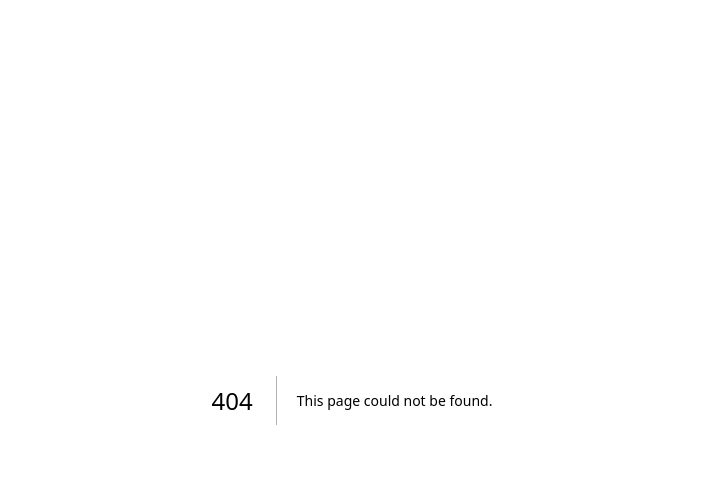
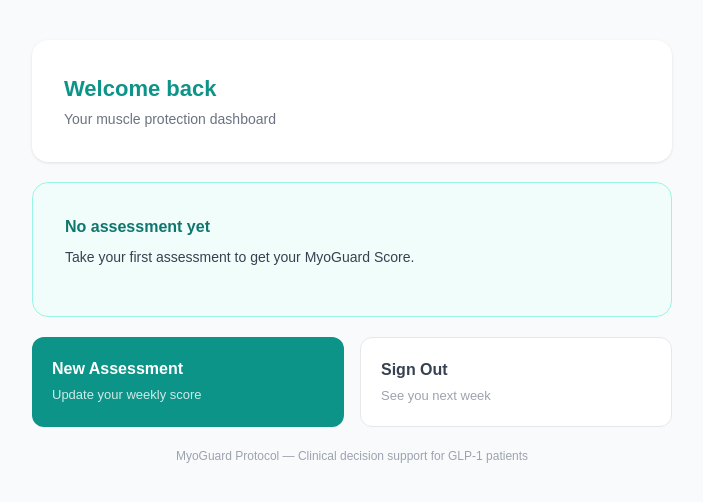
Before and after one commit to MyoGuardProtocol/myoguard-web, a Next.js app: page /dashboard in a window 1280 px wide. Before the commit this address had no page. Shown: the top 502 px of the page, without its empty margins (288-991 px from the left). Built offline with nearby package versions, Linux system fonts and the light colour scheme; no server answers.

Commit message:
Sprint 3 - Patient dashboard

```diff
--- /dev/null
+++ b/app/dashboard/page.tsx
@@ -0,0 +1,63 @@
+'use client'
+import { useUser } from "@clerk/nextjs"
+import { useEffect, useState } from "react"
+import Link from "next/link"
+
+export default function DashboardPage() {
+  const { user } = useUser()
+  const [latest, setLatest] = useState<any>(null)
+
+  useEffect(() => {
+    fetch("/api/assessment?latest=true")
+      .then(r => r.json())
+      .then(d => setLatest(d.assessment))
+      .catch(() => {})
+  }, [])
+
+  const score = latest?.muscleScore
+  const band = score?.riskBand || null
+  const COLORS: any = { LOW:"#16a34a", MODERATE:"#d97706", HIGH:"#ea580c", CRITICAL:"#dc2626" }
+  const LABELS: any = { LOW:"Low Risk", MODERATE:"Moderate Risk", HIGH:"High Risk", CRITICAL:"Critical Risk" }
+
+  return (
+    <div style={{ minHeight:"100vh", backgroundColor:"#f9fafb", padding:"40px 20px" }}>
+      <div style={{ maxWidth:"640px", margin:"0 auto", display:"flex", flexDirection:"column", gap:"20px" }}>
+        <div style={{ backgroundColor:"white", borderRadius:"16px", padding:"32px", boxShadow:"0 1px 3px rgba(0,0,0,0.1)" }}>
+          <h1 style={{ color:"#0d9488", fontSize:"22px", fontWeight:"bold", marginBottom:"4px" }}>Welcome back{user?.firstName ? ", " + user.firstName : ""}</h1>
+          <p style={{ color:"#6b7280", fontSize:"14px" }}>Your muscle protection dashboard</p>
+        </div>
+        {score ? (
+          <div style={{ backgroundColor:"white", borderRadius:"16px", padding:"32px", boxShadow:"0 1px 3px rgba(0,0,0,0.1)" }}>
+            <h2 style={{ color:"#111827", fontSize:"16px", fontWeight:"600", marginBottom:"16px" }}>Your Latest Score</h2>
+            <div style={{ display:"flex", alignItems:"center", gap:"24px" }}>
+              <div style={{ width:"80px", height:"80px", borderRadius:"50%", border:"6px solid", borderColor:COLORS[band], display:"flex", alignItems:"center", justifyContent:"center", flexShrink:0 }}>
+                <span style={{ fontSize:"24px", fontWeight:"bold", color:COLORS[band] }}>{Math.round(score.score)}</span>
+              </div>
+              <div>
+                <div style={{ fontSize:"14px", fontWeight:"600", color:COLORS[band], marginBottom:"4px" }}>{LABELS[band]}</div>
+                <div style={{ fontSize:"13px", color:"#6b7280" }}>Protein target: {score.proteinTargetG}g/day</div>
+                <div style={{ fontSize:"12px", color:"#9ca3af", marginTop:"4px" }}>Last assessment: {new Date(latest.assessmentDate).toLocaleDateString()}</div>
+              </div>
+            </div>
+          </div>
+        ) : (
+          <div style={{ backgroundColor:"#f0fdfa", borderRadius:"16px", padding:"32px", border:"1px solid #99f6e4" }}>
+            <h2 style={{ color:"#0f766e", fontSize:"16px", fontWeight:"600", marginBottom:"8px" }}>No assessment yet</h2>
+            <p style={{ color:"#374151", fontSize:"14px", marginBottom:"16px" }}>Take your first assessment to get your MyoGuard Score.</p>
+          </div>
+        )}
+        <div style={{ display:"grid", gridTemplateColumns:"1fr 1fr", gap:"16px" }}>
+          <Link href="/dashboard/assessment" style={{ backgroundColor:"#0d9488", color:"white", borderRadius:"12px", padding:"20px", textDecoration:"none", display:"block" }}>
+            <div style={{ fontSize:"16px", fontWeight:"600", marginBottom:"4px" }}>New Assessment</div>
+            <div style={{ fontSize:"13px", opacity:0.8 }}>Update your weekly score</div>
+          </Link>
+          <Link href="/sign-out" style={{ backgroundColor:"white", color:"#374151", borderRadius:"12px", padding:"20px", textDecoration:"none", display:"block", border:"1px solid #e5e7eb" }}>
+            <div style={{ fontSize:"16px", fontWeight:"600", marginBottom:"4px" }}>Sign Out</div>
+            <div style={{ fontSize:"13px", color:"#9ca3af" }}>See you next week</div>
+          </Link>
+        </div>
+        <p style={{ color:"#9ca3af", fontSize:"12px", textAlign:"center" }}>MyoGuard Protocol — Clinical decision support for GLP-1 patients</p>
+      </div>
+    </div>
+  )
+}
```
